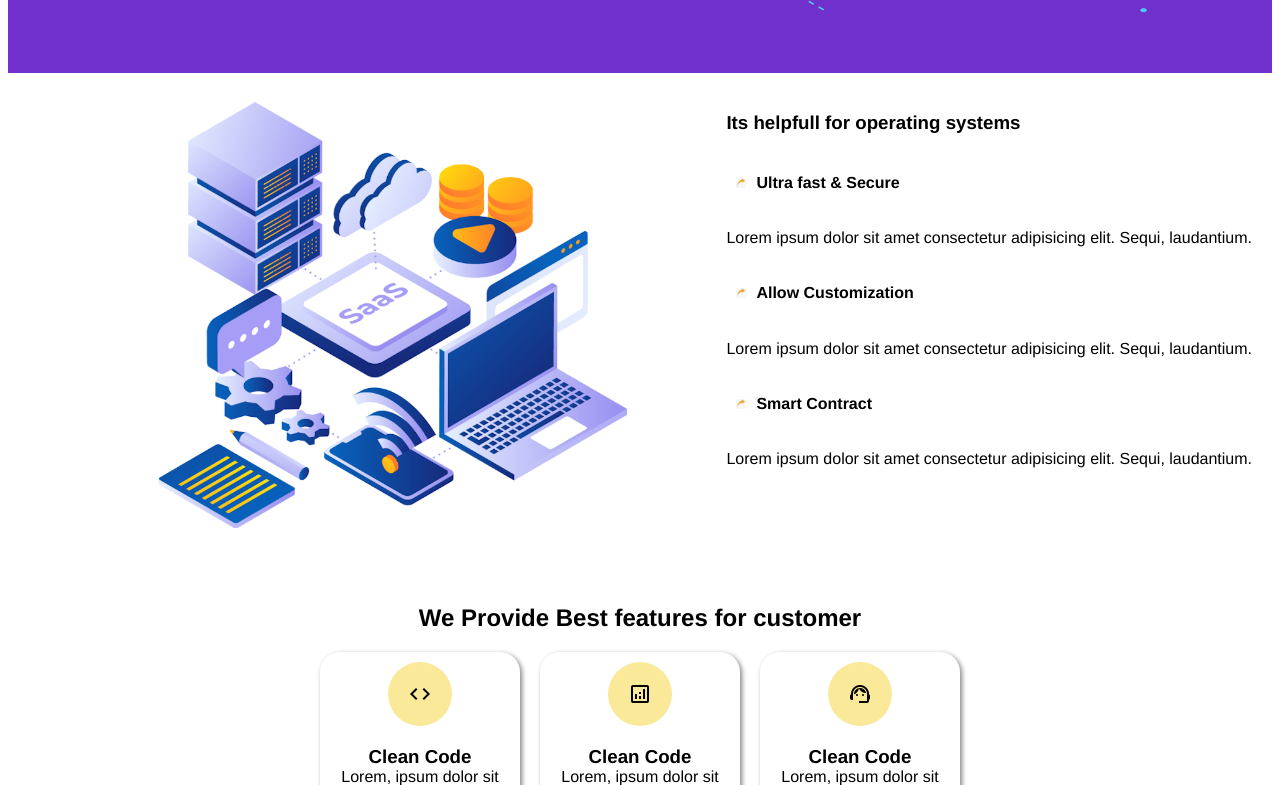
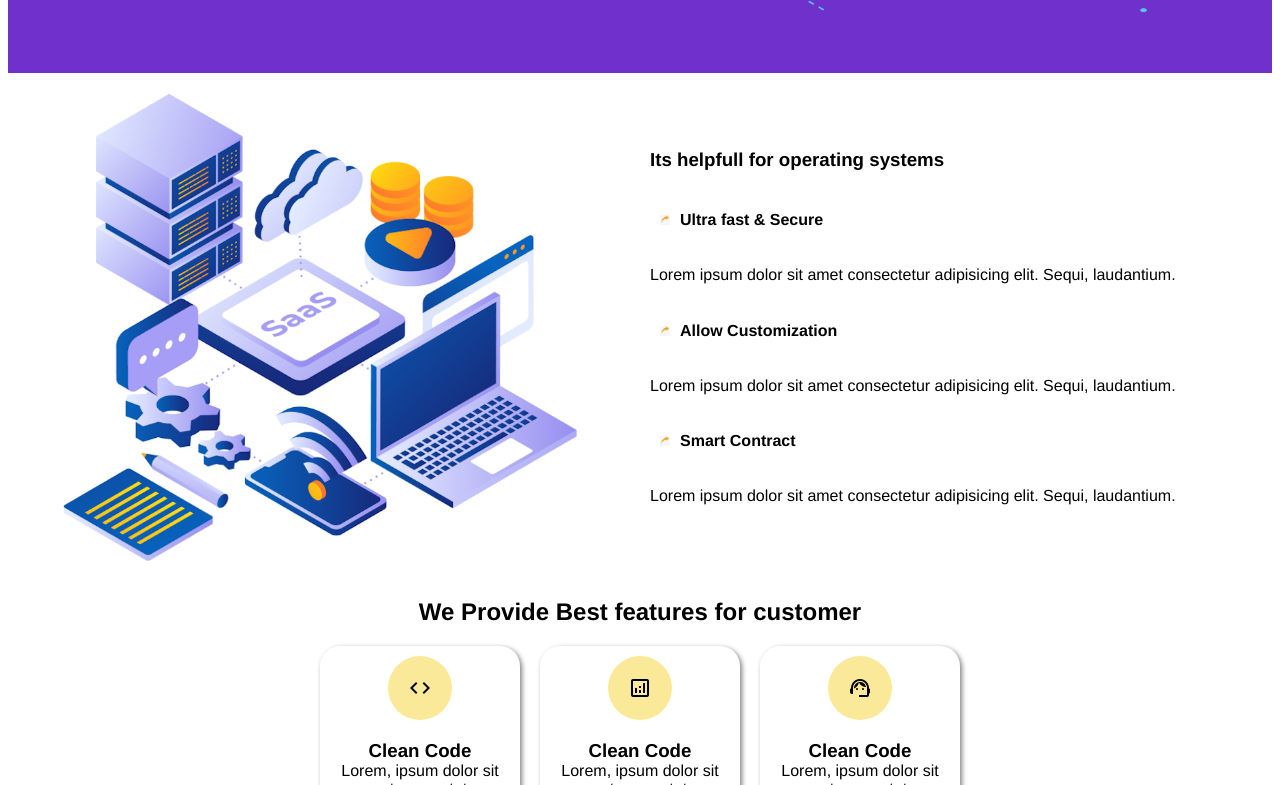
Before and after one commit to git-baahubali/Project-13, a plain HTML site: page index.html in a window 1280 px wide. Shown: the part 560-1345 px from the top of the page. Drawn offline with nearby package versions, Linux system fonts and the light colour scheme.

Commit message:
Finised v2

```diff
--- a/index.html
+++ b/index.html
@@ -34,7 +34,7 @@
     </div>
    </div>
 
-   <div class="hero-1">
+   <div class="hero-2">
     <img src="Assets/Image-2.png" alt="" class="hero-img">
     <div class="features">
         <h3>Its helpfull for operating systems</h3>
--- a/style.css
+++ b/style.css
@@ -59,6 +59,9 @@ nav{
     padding: 10px 10px 40px 100px;
 
 }
+.hero-2{
+    display: flex;
+}
 .description{
     display: flex;
     flex-direction: column;
@@ -85,6 +88,9 @@ nav{
 }
  .features{
     padding: 10px;
+    display: flex;
+    flex-direction: column;
+    justify-content: center;
  }
 
 
```
